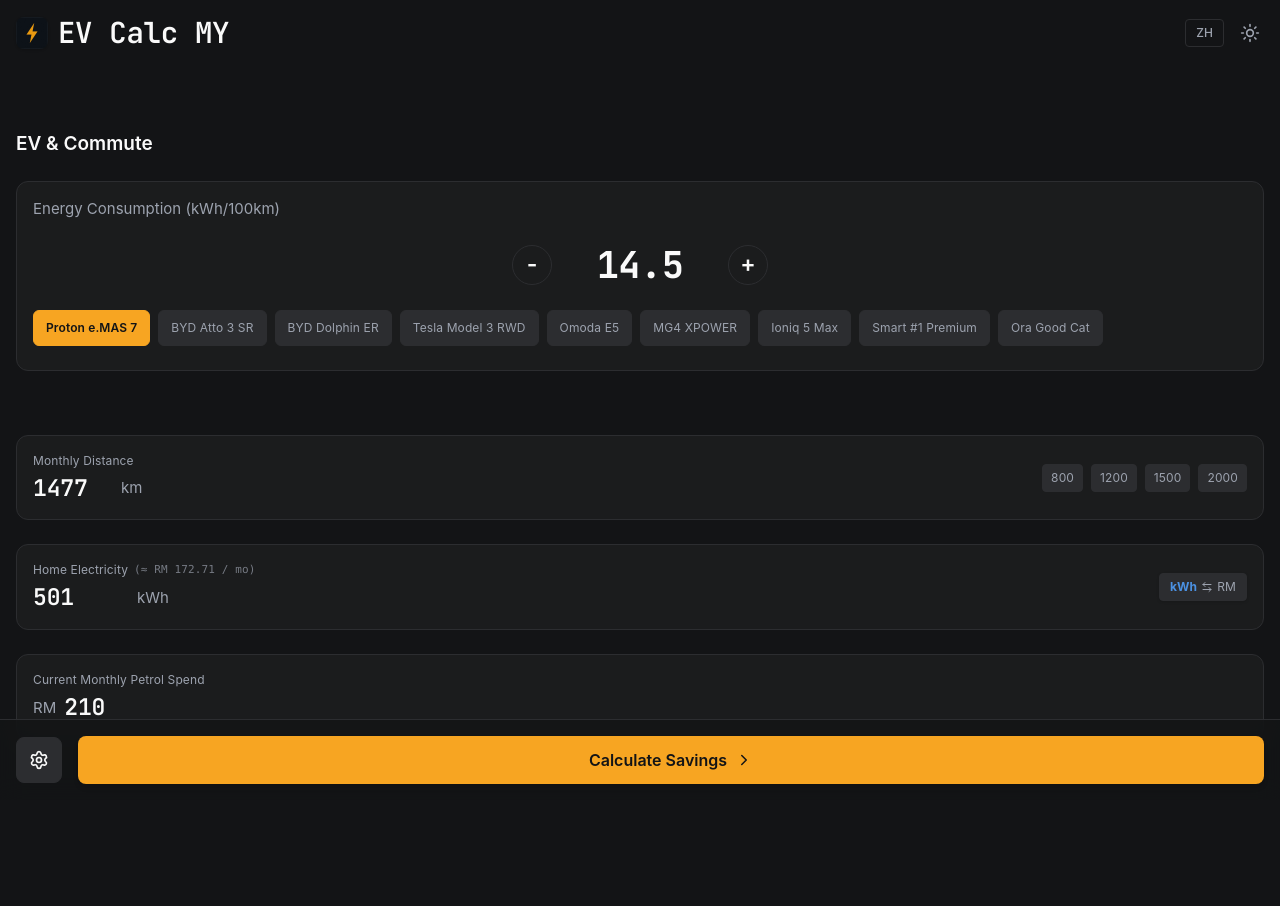
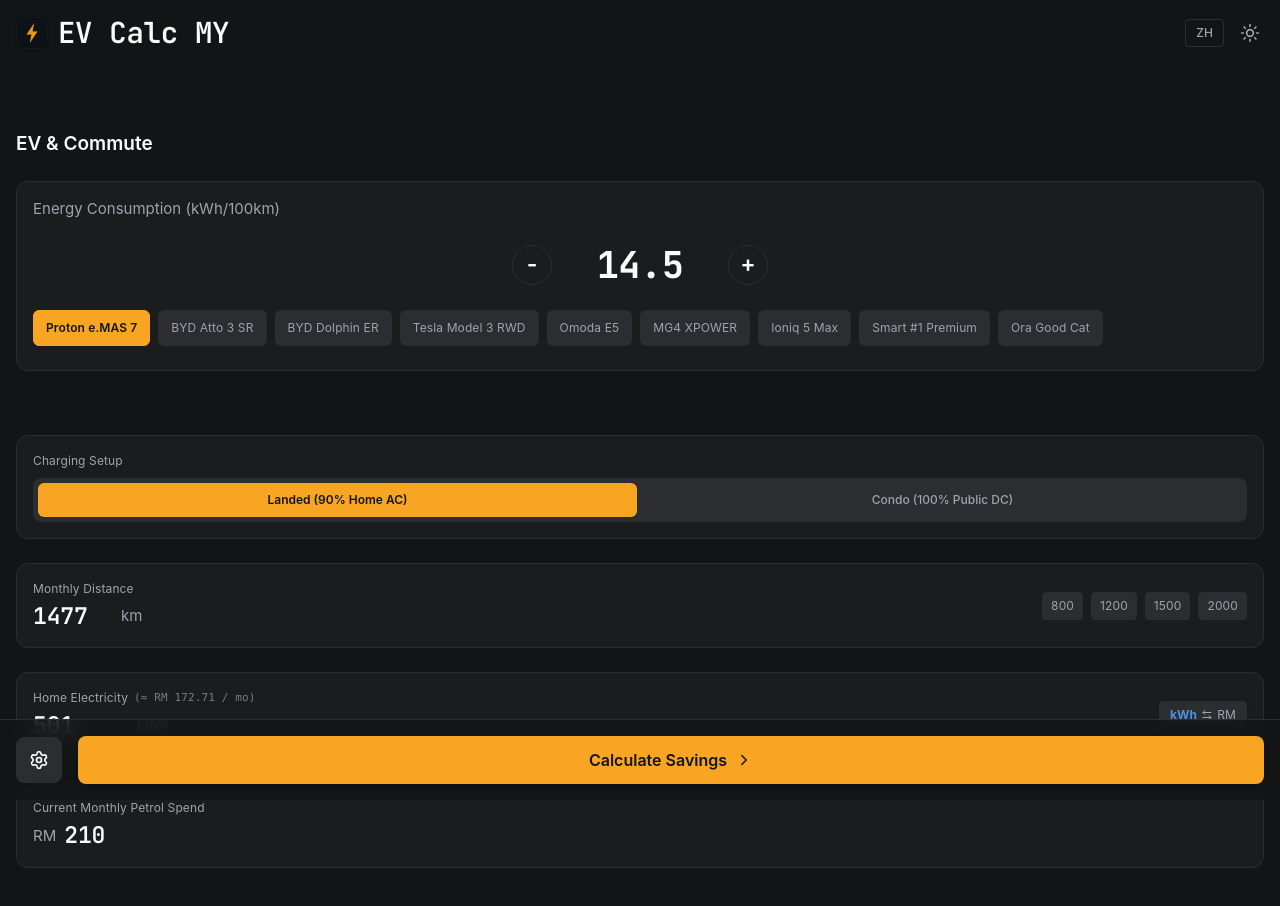
Before and after one commit to davidy1402/malaysia-ev-cost-calculator, a React (Vite) app: page / in a window 1280 px wide. Shown: the top 906 px of the page. Before the commit the page ends 840 px from the top, so only its background shows below. Built offline with nearby package versions, Linux system fonts and the light colour scheme.

Commit message:
feat: add minimalist charging setup toggle (landed 90% home AC vs condo 100% public DC)

```diff
--- a/src/components/advanced-drawer.tsx
+++ b/src/components/advanced-drawer.tsx
@@ -27,11 +27,11 @@
     baselineHomeBillRm: 0,
     fatherPetrolCostRm: store.petrolRm,
     petrolEngineCc: store.petrolEngineCc || 1500,
-    chargingMode: store.mode === 'mixed' ? 'mixed' : 'home_only',
+    chargingMode: store.mode === 'condo' ? 'public_only' : 'mixed',
     petrolPricePerLiter: store.advanced.petrolPrice,
     petrolFuelEfficiencyKmPerL: store.advanced.fuelEconomy,
     chargingEfficiency: 1 - store.advanced.chargingLoss,
-    homeChargingRatio: store.mode === 'mixed' ? 0.9 : 1.0,
+    homeChargingRatio: store.mode === 'condo' ? 0.0 : 0.9,
     publicDcPricePerKwh: store.advanced.publicDcRate,
     afaRateSen: 3.80,
     isTouEnabled: store.advanced.touEnabled,
--- a/src/i18n/evCalcTranslations.ts
+++ b/src/i18n/evCalcTranslations.ts
@@ -8,6 +8,9 @@
   monthlyMileageTitle: string;
   mileageUnit: string;
   homeElectricityTitle: string;
+  chargingSetupTitle: string;
+  setupLanded: string;
+  setupCondo: string;
   kwhUnit: string;
   kwhRmToggle: string;
   monthlyPetrolTitle: string;
@@ -95,6 +98,9 @@
     monthlyMileageTitle: 'Monthly Distance',
     mileageUnit: 'km',
     homeElectricityTitle: 'Home Electricity',
+    chargingSetupTitle: 'Charging Setup',
+    setupLanded: 'Landed (90% Home AC)',
+    setupCondo: 'Condo (100% Public DC)',
     kwhUnit: 'kWh',
     kwhRmToggle: 'kWh ↔ RM',
     monthlyPetrolTitle: 'Current Monthly Petrol Spend',
@@ -180,6 +186,9 @@
     monthlyMileageTitle: '每月行驶里程',
     mileageUnit: 'km',
     homeElectricityTitle: '家里每月用电',
+    chargingSetupTitle: '充电条件',
+    setupLanded: '排屋有家充 (90% 家充)',
+    setupCondo: '公寓无家充 (全靠公共快充)',
     kwhUnit: 'kWh',
     kwhRmToggle: 'kWh ↔ RM',
     monthlyPetrolTitle: '目前每月油费',
--- a/src/pages/cockpit.page.tsx
+++ b/src/pages/cockpit.page.tsx
@@ -14,6 +14,7 @@
     mileage, setMileage,
     baselineKwh, setBaselineKwh,
     petrolRm, setPetrolRm,
+    mode, setMode,
     language, setLanguage,
     theme, setTheme
   } = useCalculatorStore();
@@ -220,6 +221,37 @@
         {/* Inputs */}
         <section className="space-y-stack-md">
 
+           {/* Charging Environment: Landed vs Condo Pill */}
+           <div className="bg-surface-base border border-border-subtle rounded-xl p-base space-y-2">
+             <div className="flex justify-between items-center">
+               <span className="text-caption text-text-secondary">{txt.chargingSetupTitle}</span>
+             </div>
+             <div className="grid grid-cols-2 gap-1.5 p-1 bg-surface-overlay rounded-lg border border-border-subtle">
+               <button
+                 type="button"
+                 onClick={() => setMode('landed')}
+                 className={`py-2 px-1.5 rounded-md font-medium transition-all text-center whitespace-nowrap text-[12px] sm:text-caption ${
+                   mode !== 'condo'
+                     ? 'bg-brand-primary text-text-inverse font-semibold shadow-xs'
+                     : 'text-text-secondary hover:text-text-primary'
+                 }`}
+               >
+                 {txt.setupLanded}
+               </button>
+               <button
+                 type="button"
+                 onClick={() => setMode('condo')}
+                 className={`py-2 px-1.5 rounded-md font-medium transition-all text-center whitespace-nowrap text-[12px] sm:text-caption ${
+                   mode === 'condo'
+                     ? 'bg-brand-primary text-text-inverse font-semibold shadow-xs'
+                     : 'text-text-secondary hover:text-text-primary'
+                 }`}
+               >
+                 {txt.setupCondo}
+               </button>
+             </div>
+           </div>
+
            <div className="bg-surface-base border border-border-subtle rounded-xl p-base flex justify-between items-center">
              <div>
                <div className="text-caption text-text-secondary">{txt.monthlyMileageTitle}</div>
--- a/src/pages/results.page.tsx
+++ b/src/pages/results.page.tsx
@@ -50,11 +50,11 @@
     baselineHomeBillRm: 0,
     fatherPetrolCostRm: store.petrolRm,
     petrolEngineCc: store.petrolEngineCc || 1500,
-    chargingMode: store.mode === 'mixed' ? 'mixed' : 'home_only',
+    chargingMode: store.mode === 'condo' ? 'public_only' : 'mixed',
     petrolPricePerLiter: store.advanced.petrolPrice,
     petrolFuelEfficiencyKmPerL: store.advanced.fuelEconomy,
     chargingEfficiency: 1 - store.advanced.chargingLoss,
-    homeChargingRatio: store.mode === 'mixed' ? 0.9 : 1.0,
+    homeChargingRatio: store.mode === 'condo' ? 0.0 : 0.9,
     publicDcPricePerKwh: store.advanced.publicDcRate,
     afaRateSen: 3.80,
     isTouEnabled: store.advanced.touEnabled,
--- a/src/stores/calculator.store.ts
+++ b/src/stores/calculator.store.ts
@@ -11,7 +11,7 @@
   baselineKwh: number;
   petrolRm: number;
   petrolEngineCc: number;
-  mode: 'mixed' | 'home';
+  mode: 'landed' | 'condo';
   language: 'en' | 'zh';
   theme: 'dark' | 'light';
   advanced: {
@@ -28,7 +28,7 @@
   setBaselineKwh: (k: number) => void;
   setPetrolRm: (p: number) => void;
   setPetrolEngineCc: (cc: number) => void;
-  setMode: (m: 'mixed' | 'home') => void;
+  setMode: (m: 'landed' | 'condo') => void;
   setLanguage: (l: 'en' | 'zh') => void;
   setTheme: (t: 'dark' | 'light') => void;
   updateAdvanced: (updates: Partial<CalculatorState['advanced']>) => void;
@@ -64,7 +64,7 @@
   baselineKwh: 501,
   petrolRm: 210,
   petrolEngineCc: 1500,
-  mode: 'mixed',
+  mode: 'landed',
   language: getInitialLanguage(),
   theme: getInitialTheme(),
   advanced: {
--- a/src/types/calculator.ts
+++ b/src/types/calculator.ts
@@ -29,8 +29,8 @@
   fatherPetrolCostRm: number; // 爸爸每月固定油费 RM 210
   petrolEngineCc: number; // 默认 1500 cc (1.5L ICE)
 
-  // 充电模式切换: 'mixed' (90%家充+10%外充) vs 'home_only' (100%全家充)
-  chargingMode: 'mixed' | 'home_only';
+  // 充电模式切换: 'mixed' (90%家充+10%外充) vs 'home_only' (100%全家充) vs 'public_only' (100%快充)
+  chargingMode: 'mixed' | 'home_only' | 'public_only';
 
   // 核心参数
   petrolPricePerLiter: number; // RM 1.99 / L
--- a/src/utils/tnbTariff.ts
+++ b/src/utils/tnbTariff.ts
@@ -158,8 +158,9 @@
 
   // Home vs Public Split Ratio
   const isHomeOnly = inputs.chargingMode === 'home_only';
-  const homeRatio = isHomeOnly ? 1.0 : (inputs.homeChargingRatio || 0.90);
-  const publicRatio = 1.0 - homeRatio;
+  const isPublicOnly = inputs.chargingMode === 'public_only';
+  const homeRatio = isHomeOnly ? 1.0 : isPublicOnly ? 0.0 : (typeof inputs.homeChargingRatio === 'number' ? inputs.homeChargingRatio : 0.90);
+  const publicRatio = Math.max(0, 1.0 - homeRatio);
 
   // Step 1: EV Net Consumption at the vehicle/battery
   const evMonthlyNetKwh = (distanceKm / 100) * consumptionKwhPer100Km;
```
